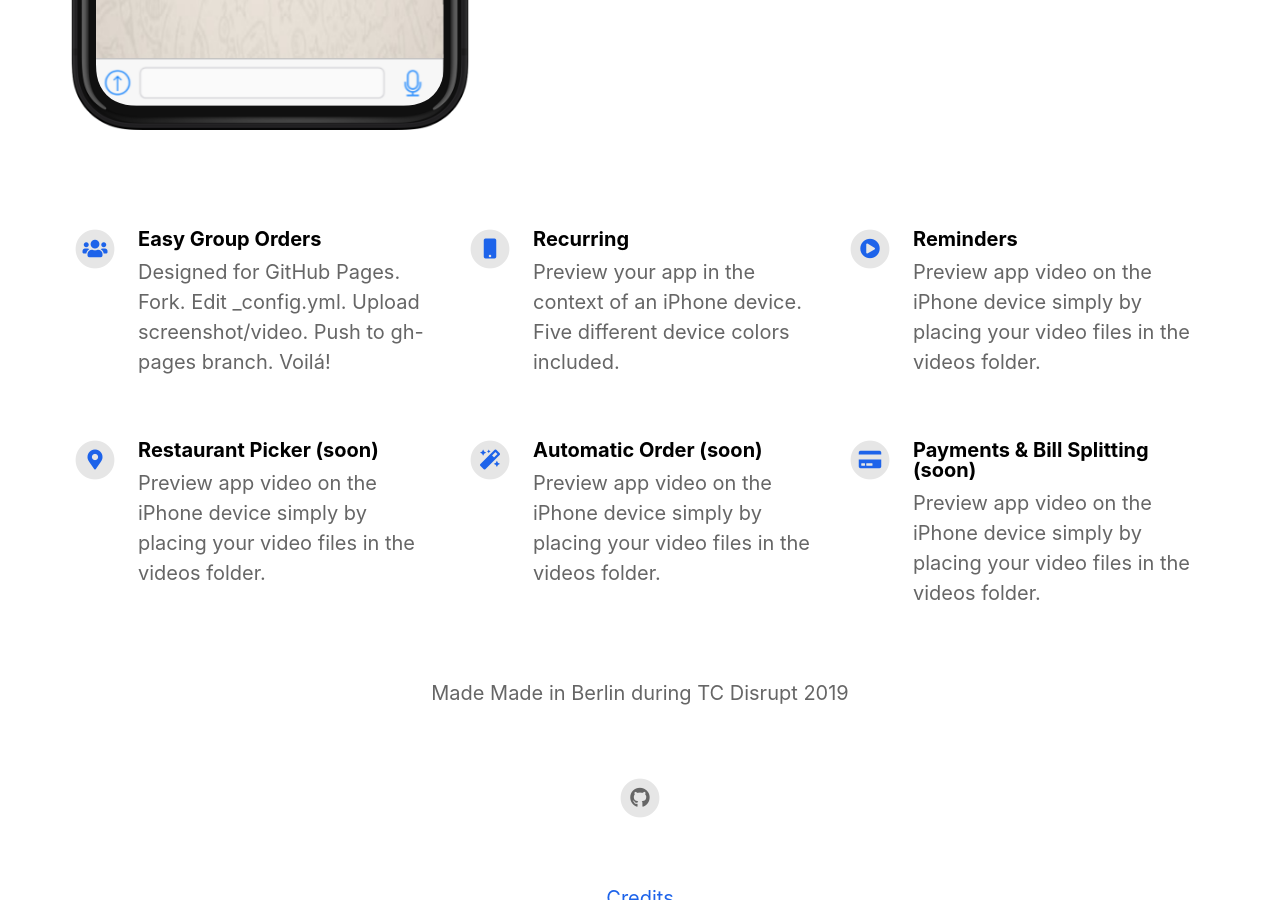
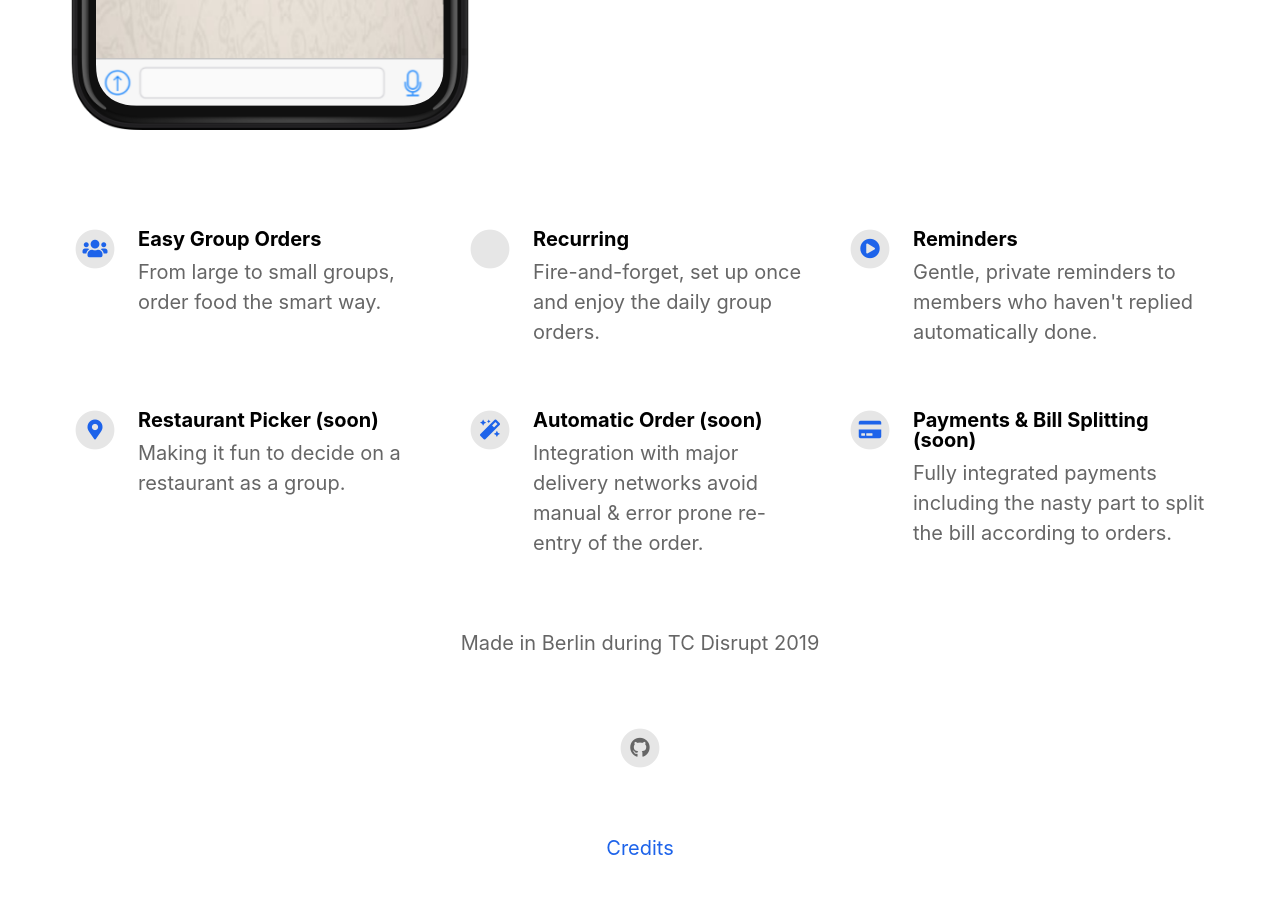
Before and after one commit to cshubhamrao/WhatsFood, a Jekyll site: the page built from index.html, in a window 1280 px wide and 900 px high, scrolled down 855 px. Built offline with Jekyll 4.4.1, drawn with Linux system fonts in a browser that asks for light colours; nearby versions of some CDN libraries.

Commit message:
added features

```diff
--- a/_config.yml
+++ b/_config.yml
@@ -35,27 +35,27 @@ youtube_username                          :
 features                                  :
 
   - title                                 : Easy Group Orders
-    description                           : Designed for GitHub Pages. Fork. Edit _config.yml. Upload screenshot/video. Push to gh-pages branch. Voilá!
+    description                           : From large to small groups, order food the smart way.
     fontawesome_icon_name                 : users
 
   - title                                 : Recurring
-    description                           : Preview your app in the context of an iPhone device. Five different device colors included.
-    fontawesome_icon_name                 : mobile
+    description                           : Fire-and-forget, set up once and enjoy the daily group orders.
+    fontawesome_icon_name                 : repeat
 
   - title                                 : Reminders
-    description                           : Preview app video on the iPhone device simply by placing your video files in the videos folder.
+    description                           : Gentle, private reminders to members who haven't replied automatically done.
     fontawesome_icon_name                 : play-circle
 
   - title                                 : Restaurant Picker (soon)
-    description                           : Preview app video on the iPhone device simply by placing your video files in the videos folder.
+    description                           : Making it fun to decide on a restaurant as a group.
     fontawesome_icon_name                 : map-marker-alt
 
   - title                                 : Automatic Order (soon)
-    description                           : Preview app video on the iPhone device simply by placing your video files in the videos folder.
+    description                           : Integration with major delivery networks avoid manual & error prone re-entry of the order.
     fontawesome_icon_name                 : magic
 
   - title                                 : Payments & Bill Splitting (soon)
-    description                           : Preview app video on the iPhone device simply by placing your video files in the videos folder.
+    description                           : Fully integrated payments including the nasty part to split the bill according to orders.
     fontawesome_icon_name                 : credit-card
 
 # Theme Settings
--- a/_includes/footer.html
+++ b/_includes/footer.html
@@ -1,5 +1,5 @@
 <footer>
-	<p class="footerText">Made Made in Berlin during TC Disrupt 2019</p>
+	<p class="footerText">Made in Berlin during TC Disrupt 2019</p>
 	<div class="footerIcons">
 
 		{% if site.facebook_username %}
```
Also changed, not shown: _pages/credits.md (+1 -1 lines).
